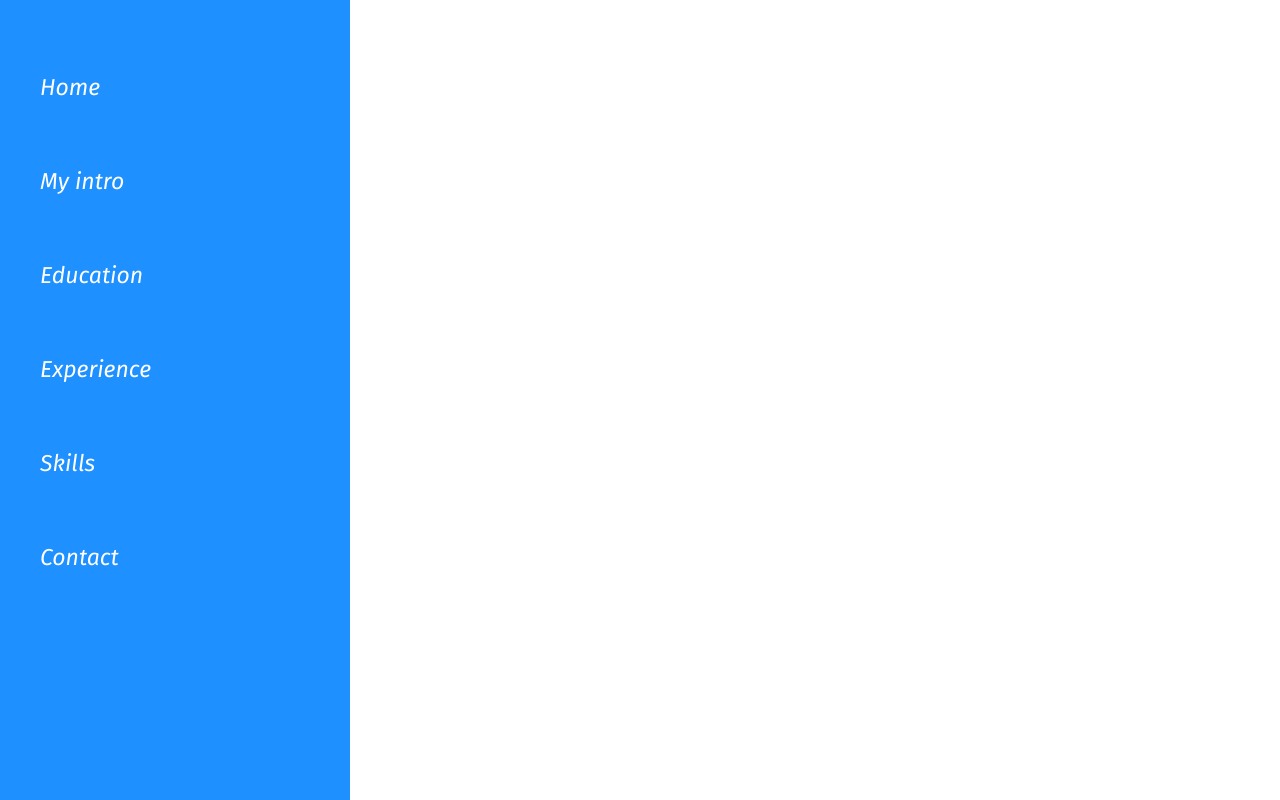
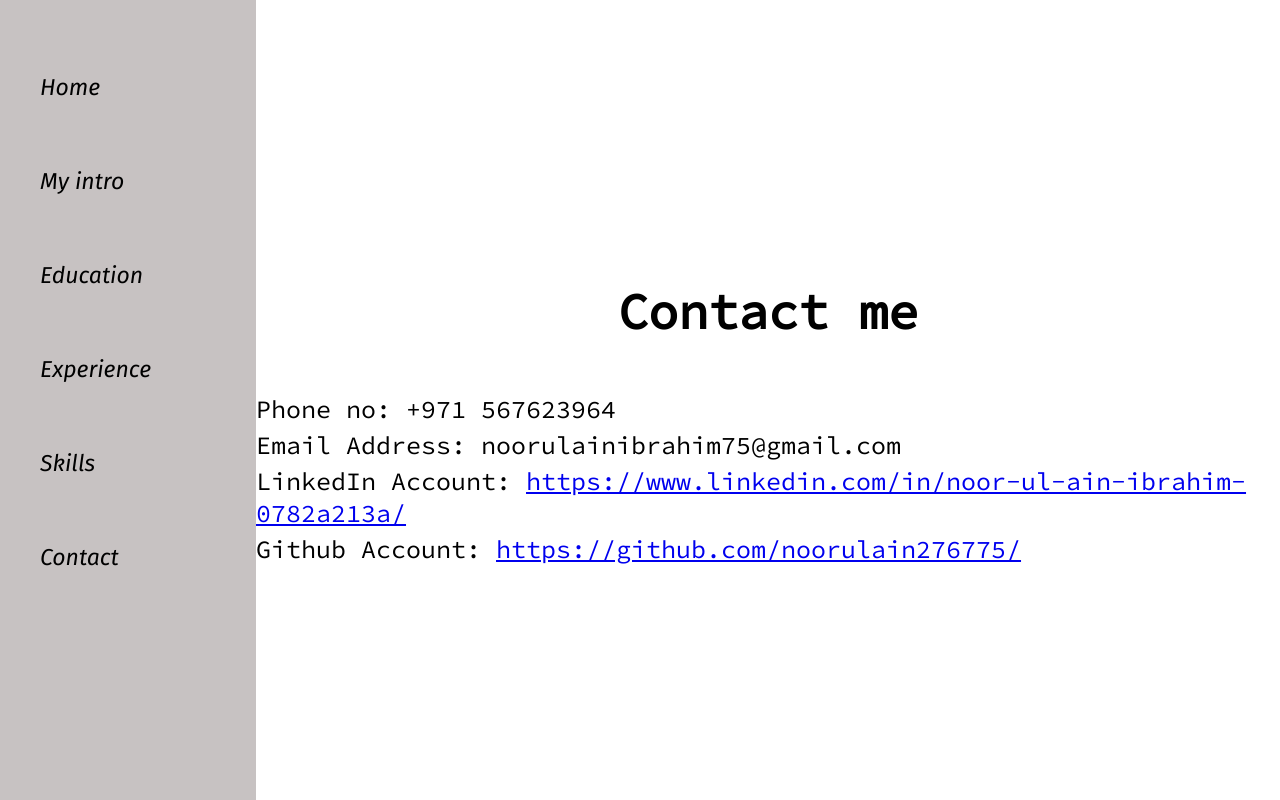
Before and after one commit to noorulain276775/MyResume, a plain HTML site: page contact.html in a window 1280 px wide. Drawn offline with Linux system fonts and the light colour scheme.

Commit message:
resume added

```diff
--- a/contact.html
+++ b/contact.html
@@ -24,6 +24,28 @@
             </nav>
         </div>
         <div class="main">
+            <div class="contactContainer">
+                <div class="contactform">
+                    <form>
+                        <h1>Contact me</h1>
+                        <div class="mb-4">
+                            <div class="phone">Phone no: +971 567623964</div>
+                        </div>
+                        <div class="mb-4">
+                            <div class="email">Email Address: noorulainibrahim75@gmail.com</div>
+                        </div>
+                        <div class="mb-4">
+                            <div class="linkedin">LinkedIn Account: <a
+                                    href="https://www.linkedin.com/in/noor-ul-ain-ibrahim-0782a213a/"
+                                    target="_blank">https://www.linkedin.com/in/noor-ul-ain-ibrahim-0782a213a/</a></div>
+                        </div>
+                        <div class="mb-4">
+                            <div class="github">Github Account: <a href="https://github.com/noorulain276775/"
+                                    target="_blank">https://github.com/noorulain276775/</a></div>
+                        </div>
+                    </form>
+                </div>
+            </div>
         </div>
     </div>
 </body>
--- a/style.css
+++ b/style.css
@@ -8,8 +8,8 @@
 }
 
 .sidebar {
-    background-color: dodgerblue;
-    color: white;
+    background-color:rgb(199, 194, 194);
+    color: black;
     width: 434px;
     height: 100vh;
     font-family: 'Fira Sans', sans-serif;
@@ -27,7 +27,7 @@
 
 .sidebar nav li a {
     text-decoration: none;
-    color: white;
+    color: black;
 }
 
 .main {
@@ -47,6 +47,28 @@
     height: 58vh;
     margin: 142px auto;
     justify-content: space-around;
+}
+
+.contactContainer {
+    font-family: 'Source Code Pro', monospace;
+    display: flex;
+    height: 45vh;
+    width: 80vw;
+    height: 38vh;
+    margin-top: 280px;
+    justify-content: space-around;
+    color: rgb(0, 0, 0);
+    font-size: 25px;
+
+}
+
+h1 {
+    text-align: center;
+    margin-bottom: 50px;
+}
+
+.contactContainer .contactform .mb-4 {
+    margin-top: 4px;
 }
 
 .devinfo {
@@ -90,18 +112,29 @@
     font-family: 'Roboto', sans-serif;
     padding: 15px;
     border-radius: 22px;
-    color: white;
-    background-color: dodgerblue;
-    border:dodgerblue 2px solid;
+    color: black;
+    background-color: rgb(199, 194, 194);
+    border:rgb(199, 194, 194) 2px solid;
     font-size: 15px;
     font-weight: bold;
     margin: 0 6px;
     cursor: pointer;
 }
 
+.buttons button a {
+    text-decoration: none;
+    color: black;
+}
+
 .buttons button:hover{
-    background-color: white;
-    color: dodgerblue;
+    background-color: black;
+    color: rgb(199, 194, 194);
+
+}
+
+.buttons button a:hover{
+    background-color: black;
+    color: rgb(199, 194, 194);
 
 }
 
```
Also changed, not shown: index.html (+2 -6 lines), 1 other file.
